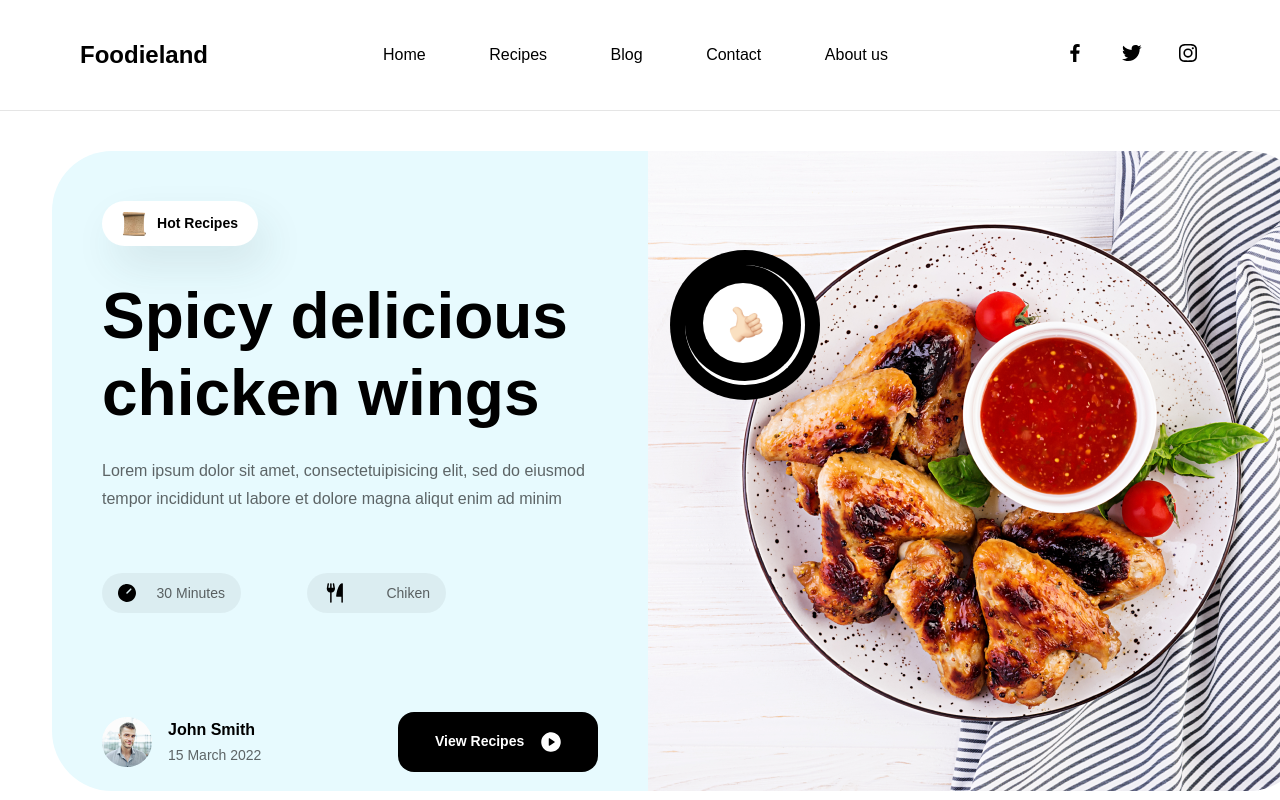
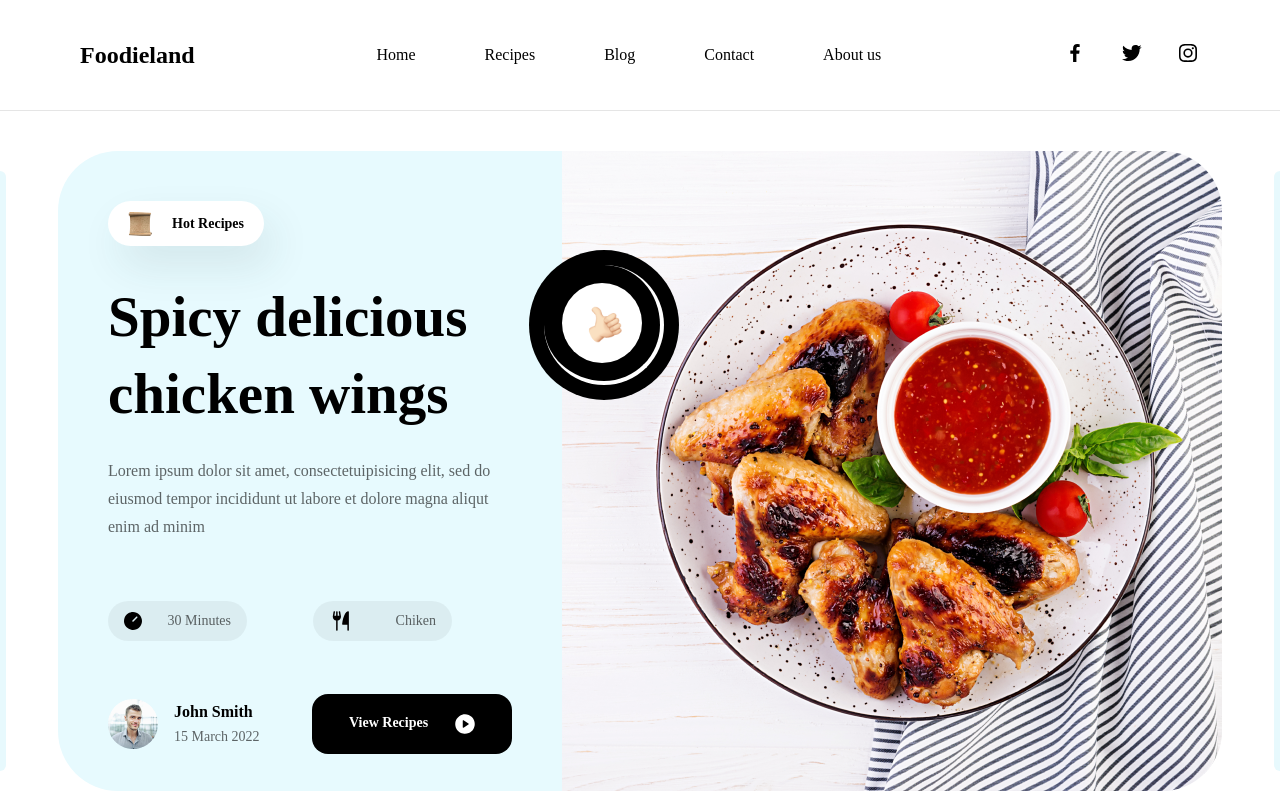
Before and after one commit to vajihe410/foodieland, a Next.js app: page / in a window 1280 px wide. Shown: the top 800 px of the page. Built offline with nearby package versions, Linux system fonts and the light colour scheme.

Commit message:
Feat & Styles:update banner & try to use google fonts

```diff
--- a/components/module/Banner.js
+++ b/components/module/Banner.js
@@ -9,8 +9,10 @@ import Play from '../icons/Play'
 
 function Banner() {
   return (
-    <div className={styles.container}>
-        <div className={styles.aboutBanner}>
+    <div className={styles.banner}>
+        <div className={styles.aside}></div>
+        <div className={styles.container}>
+          <div className={styles.aboutBanner}>
             <div className={styles.hotRecipes}>
                 <Image className={styles.letter} src="/images/letter.png" width={500} height={200} alt='letter image'/>
                 <h5>Hot Recipes</h5>
@@ -52,6 +54,9 @@ function Banner() {
           </div>
         </div>
     </div>
+    <div className={styles.aside}></div>
+    </div>
+
   )
 }
 
--- a/components/module/Banner.module.css
+++ b/components/module/Banner.module.css
@@ -1,8 +1,27 @@
+.banner{
+    width: 100%;
+    display: flex;
+    justify-content: space-between;
+}
+.aside{
+    width: 40px;
+    height: 600px;
+    background-color:rgba(231, 249, 253, 1);
+    margin-top: 60px;
+}
+.aside:first-child{
+    border-top-right-radius: 20px;
+    border-bottom-right-radius: 20px;
+}
+.aside:last-child{
+    border-top-left-radius: 20px;
+    border-bottom-left-radius: 20px;
+}
 .container{
     display: flex;
     align-items: center;
     justify-content: center;
-    width: 1280px;
+    width: 1188px;
     height: 640px;
     border: 12px solid rgba(255, 255, 255, 1);
     margin: 40px;
@@ -38,7 +57,7 @@
     line-height: 19.64px;
 }
 .texts h1{
-    font-size: 64px;
+    font-size: 57px;
     line-height: 77.45px;
     font-weight: 600;
     margin: 32px 50px 24px 50px;
@@ -74,6 +93,7 @@
     display: flex;
     align-items: center;
     justify-content: space-between;
+    margin-top: -46px;
 }
 .chef{
     margin: 104px auto 55px 50px;
@@ -130,7 +150,7 @@
     background-color: black;
     position: absolute;
     top: 250px;
-    left: 670px;
+    left: 529px;
     border-radius: 92px;
     display: flex;
     align-items: center;
--- a/components/template/HomePage.js
+++ b/components/template/HomePage.js
@@ -6,17 +6,11 @@ import Categories from '../module/Categories'
 import DailyRescipes from '../module/DailyRescipes'
 import Recipes from '../module/Recipes'
 import SubmitEmail from '../module/SubmitEmail'
-//Styles
-import styles from "./HomePage.module.css"
 
 function HomePage() {
   return (
     <>
-        <div className={styles.banner}>
-          <div></div>
-          <Banner/>
-          <div></div>
-        </div>
+        <Banner/>
         <Categories/>
         <Recipes/>
         <AboutChef/>
--- a/components/template/HomePage.module.css
+++ /dev/null
@@ -1,9 +0,0 @@
-.banner{
-    display: flex;
-    justify-content: space-between;
-}
-/* .banner div{
-    display:inline-block ;
-    background-color: rgba(231, 250, 254, 1);
-    width:40px ;
-} */
--- a/pages/_app.js
+++ b/pages/_app.js
@@ -4,10 +4,19 @@ import '../styles/globals.css'
 import { inter } from '../utils/fontInter' */
 //components
 import Layout from '../components/layout/Layout'
+//Fonts from Google
+/* import { Inter } from 'next/font/google'
 
+const inter = Inter({
+  weight: ['100','200','300','400','500','600','700','800','900'],
+  style: ['normal', 'italic'],
+  subsets: ['latin'],
+  display: 'swap',
+ })
+ */
 function MyApp({ Component, pageProps }) {
   return (
-    <Layout>
+    <Layout /* className={inter.className} */>
       <Component {...pageProps} />
     </Layout>
   )
--- a/styles/globals.css
+++ b/styles/globals.css
@@ -1,7 +1,8 @@
 html,body{
   margin: 0;
   padding: 0;
-  font-family:  Arial, Helvetica, sans-serif;
+  font-family: var(--font-inter);
+
 }
 *{
   padding: 0;
```
